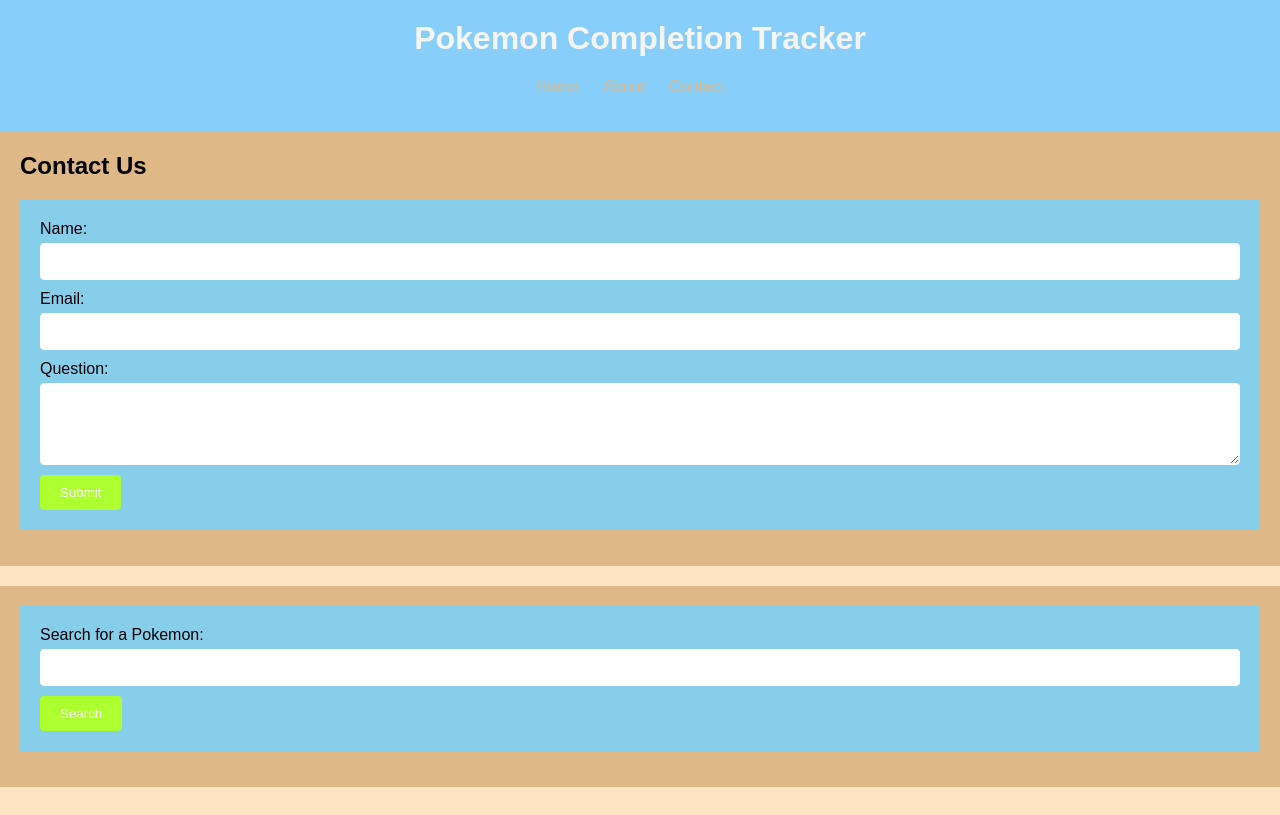
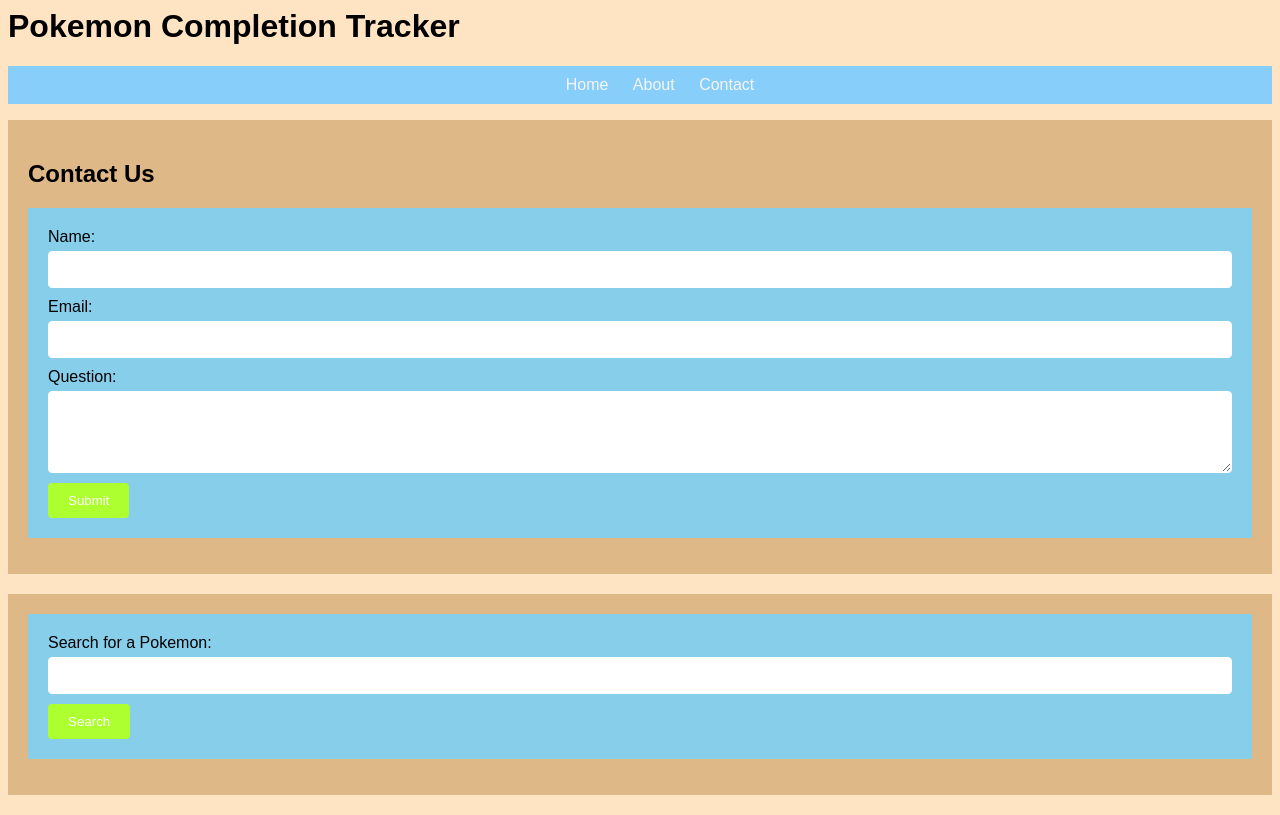
Before and after one commit to msahib1/INST377-Group-Project, a plain HTML site: page helpPokemon.html in a window 1280 px wide. Drawn offline with Linux system fonts and the light colour scheme.

Commit message:
Made nav consistent

```diff
--- a/helpPokemon.css
+++ b/helpPokemon.css
@@ -1,33 +1,28 @@
 body {
+    background-color: bisque;
     font-family: Arial, sans-serif;
-    margin: 0;
-    padding: 0;
-    background-color: bisque;
 }
 
-header {
+#nav {
     background-color: lightskyblue;
-    color: whitesmoke;
-    padding: 20px;
     text-align: center;
 }
 
-h1, h2 {
-    margin-top: 0;
+#nav li {
+    list-style-type: none;
+    display: inline-block;
+    text-align: center;
+    padding: 10px;
+    position: relative;
 }
 
-nav ul {
-    list-style-type: none;
-    padding: 0;
+#nav li:hover {
+    color: darkorchid;
+    background-color: aqua;
 }
 
-nav ul li {
-    display: inline;
-    margin-right: 20px;
-}
-
-nav ul li a {
-    color: burlywood;
+li a {
+    color: whitesmoke;
     text-decoration: none;
 }
 
--- a/helpPokemon.html
+++ b/helpPokemon.html
@@ -5,29 +5,15 @@
     <link rel = "stylesheet" type = "text/css" href = "helpPokemon.css">
 </head>
 <body>
-    <header>
-        <h1>
-            Pokemon Completion Tracker
-        </h1>
-        <nav>
-            <ul>
-                <li>
-                    <a href = "homePokemon.html">
-                        Home
-                    </a>
-                </li>
-                <li>
-                    <a href = "aboutPokemon.html">
-                        About
-                    </a>
-                </li>
-                <li>
-                    <a href = "helpPokemon.html">
-                        Contact
-                    </a>
-                </li>
-            </ul>
-        </nav>
+    <h1>Pokemon Completion Tracker</h1>
+
+    <nav id="nav">
+        <ul>
+            <li><a href="homePokemon.html">Home</a></li>
+            <li><a href="aboutPokemon.html">About</a></li>
+            <li><a href="helpPokemon.html">Contact</a></li>
+        </ul>
+    </nav>
     </header>
     <section id="contact">
         <h2>
--- a/infoPokemon.css
+++ b/infoPokemon.css
@@ -1,33 +1,28 @@
 body {
+    background-color: bisque;
     font-family: Arial, sans-serif;
-    margin: 0;
-    padding: 0;
-    background-color: bisque;
 }
 
-header {
+#nav {
     background-color: lightskyblue;
-    color: whitesmoke;
-    padding: 20px;
     text-align: center;
 }
 
-h1, h2 {
-    margin-top: 0;
+#nav li {
+    list-style-type: none;
+    display: inline-block;
+    text-align: center;
+    padding: 10px;
+    position: relative;
 }
 
-nav ul {
-    list-style-type: none;
-    padding: 0;
+#nav li:hover {
+    color: darkorchid;
+    background-color: aqua;
 }
 
-nav ul li {
-    display: inline;
-    margin-right: 20px;
-}
-
-nav ul li a {
-    color: burlywood;
+li a {
+    color: whitesmoke;
     text-decoration: none;
 }
 
```
